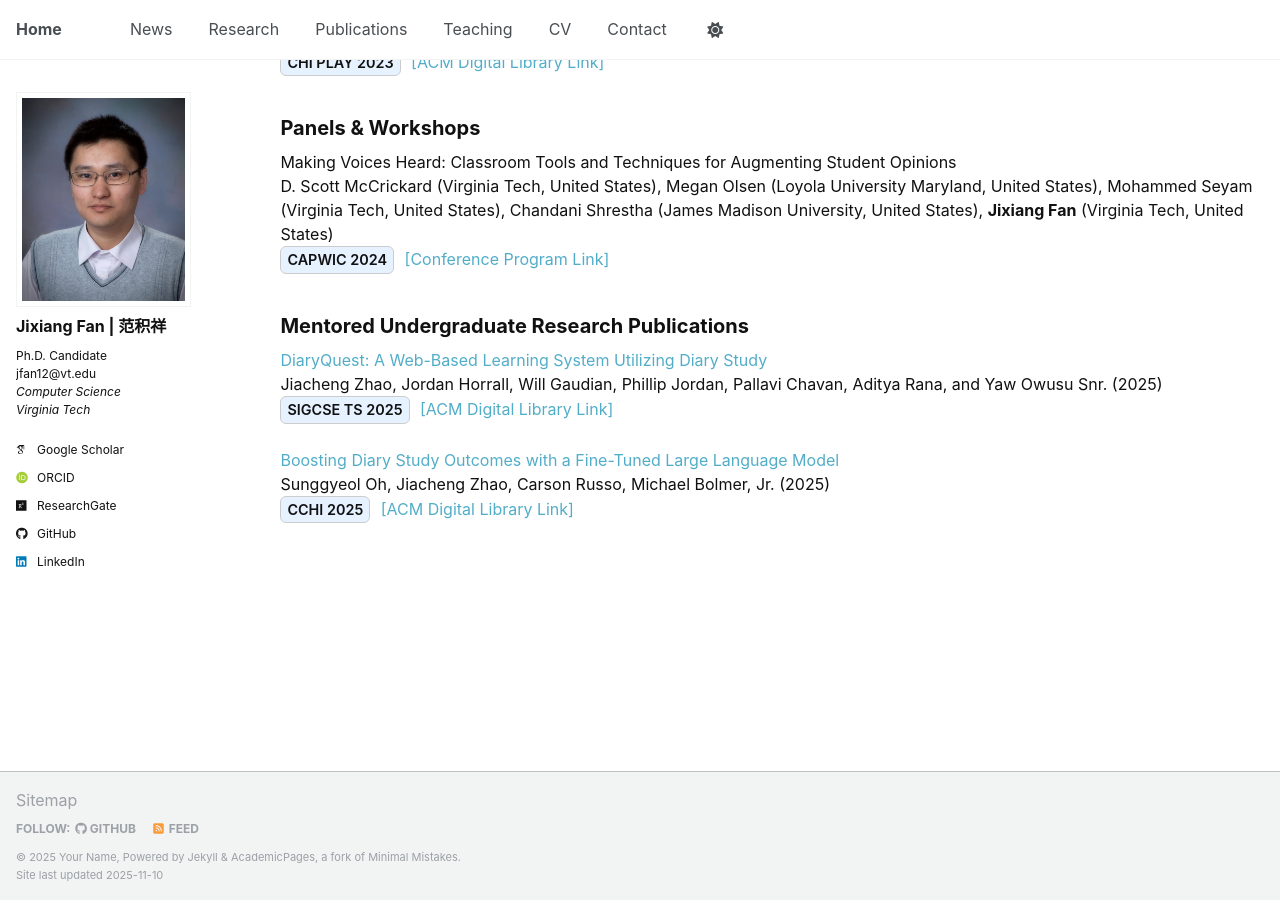
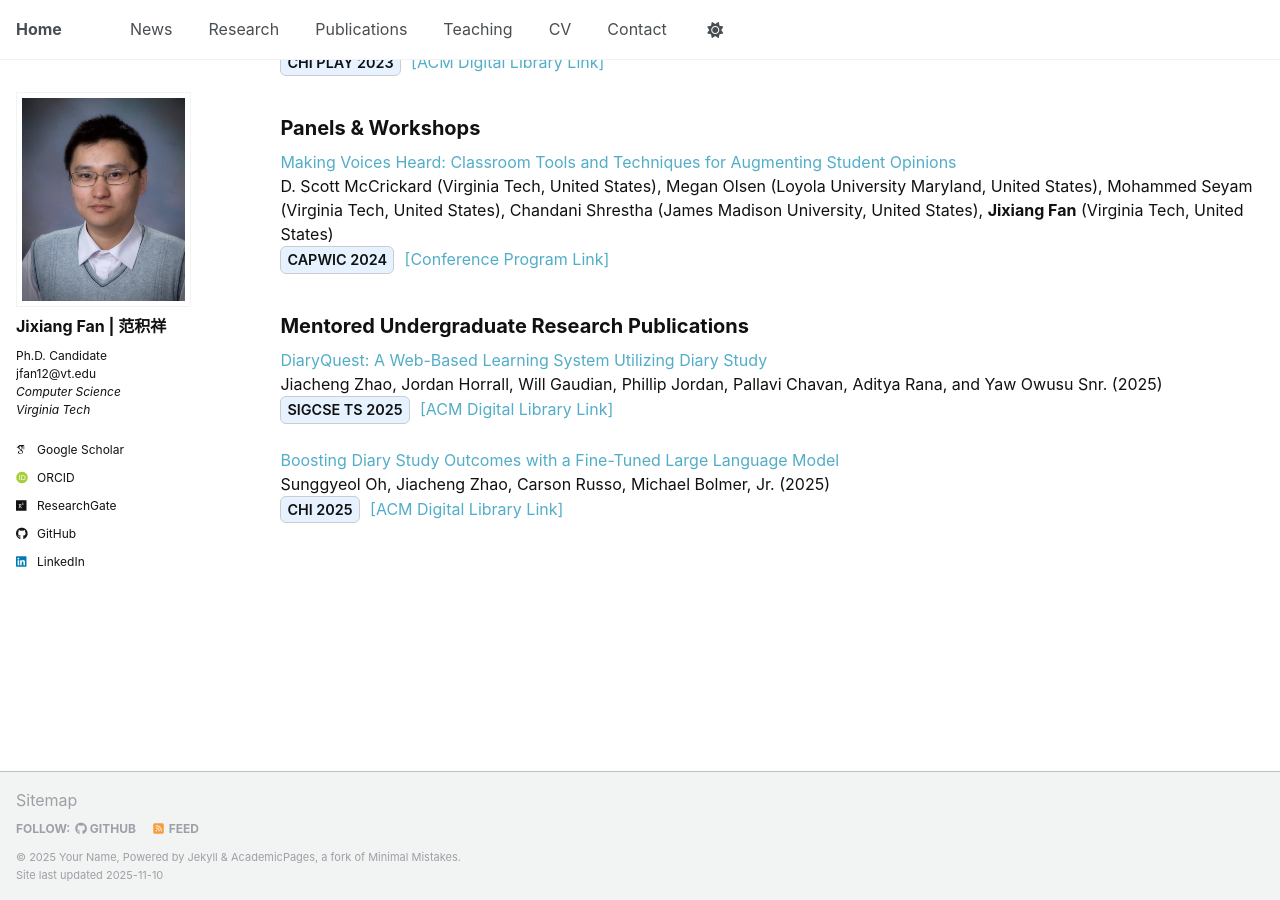
Before and after one commit to JixiangFan/web, a Jekyll site: the page built from _pages/publications.html, in a window 1280 px wide and 900 px high, scrolled down 1994 px. Built offline with Jekyll 4.4.1, drawn with Linux system fonts in a browser that asks for light colours; some web fonts are replaced.

Commit message:
Update publications.html

```diff
--- a/_pages/publications.html
+++ b/_pages/publications.html
@@ -358,7 +358,9 @@ archival works.
 <h2>Panels & Workshops</h2>
 
 <div class="pub-entry">
-  Making Voices Heard: Classroom Tools and Techniques for Augmenting Student Opinions<br>
+   <a href="https://easychair.org/smart-program/ACMCAPWIC2024/2024-04-06.html">
+    Making Voices Heard: Classroom Tools and Techniques for Augmenting Student Opinions
+  </a><br>
 
   D. Scott McCrickard (Virginia Tech, United States), Megan Olsen (Loyola University Maryland, United States),
   Mohammed Seyam (Virginia Tech, United States), Chandani Shrestha (James Madison University, United States),
@@ -402,7 +404,7 @@ archival works.
   <span style="display:inline-block; padding:2px 6px; font-size:90%;
                font-weight:600; border:1px solid #ccc; border-radius:6px;
                background:#e6f2ff; margin-right:6px;">
-    CCHI 2025
+    CHI 2025
   </span>
 
   <a href="https://dl.acm.org/doi/10.1145/3706599.3719287">[ACM Digital Library Link]</a>
```
